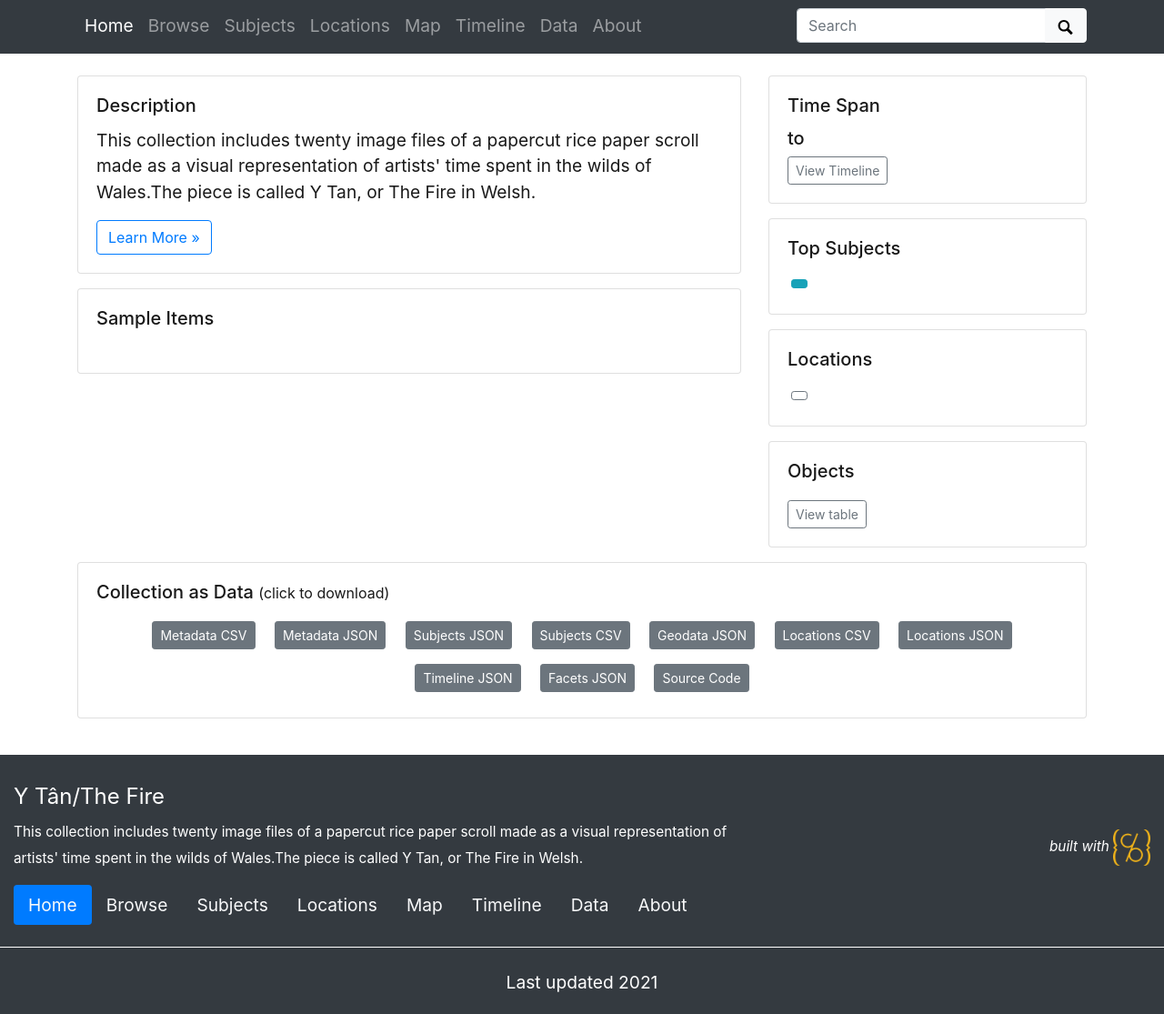
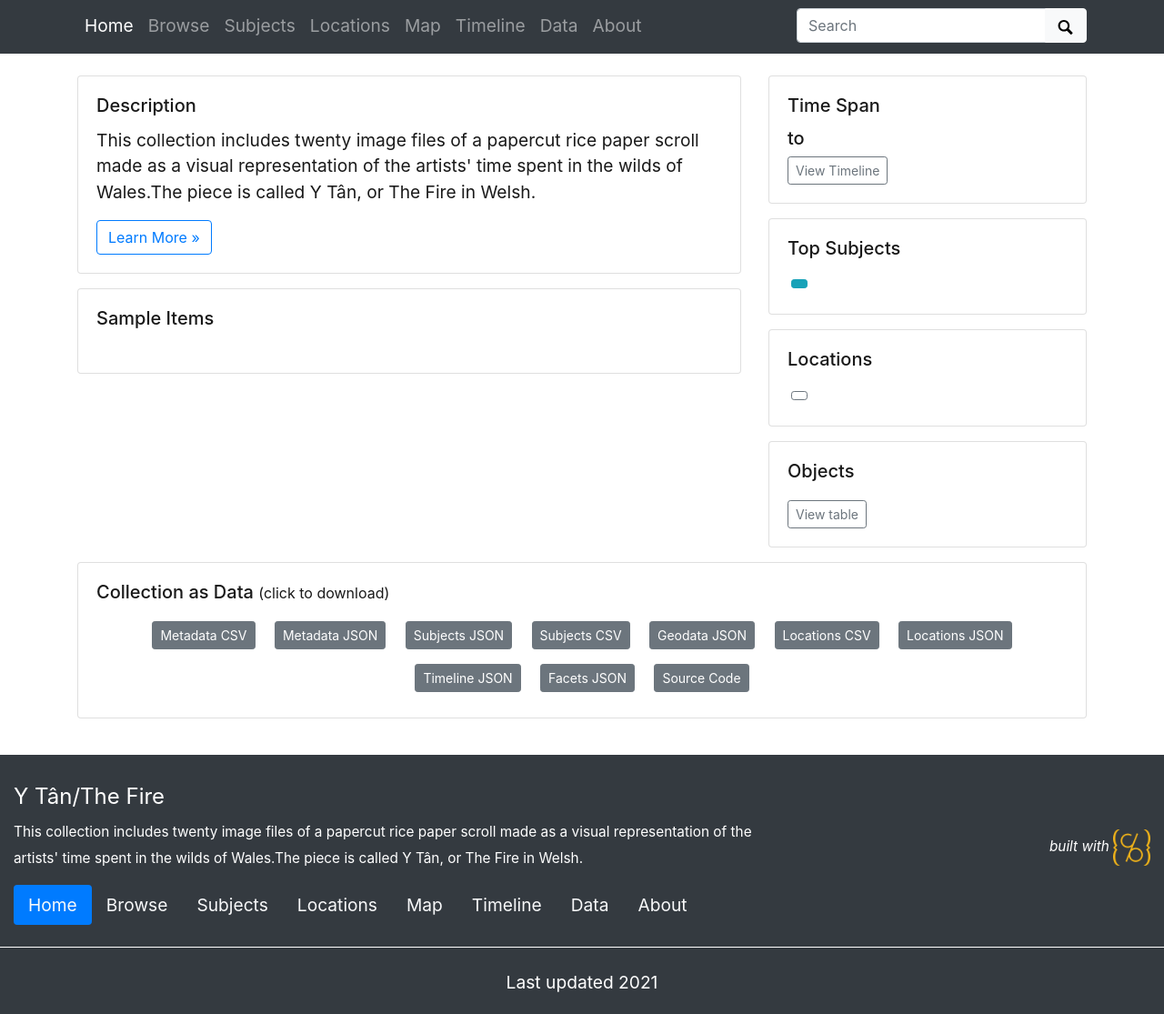
Before and after one commit to aeldridge26/Y-T-n-The-Fire, a Jekyll site: the page built from index.md, in a window 1280 px wide. Shown: the part 343-1458 px from the top of the page at 91% size. Built offline with Jekyll 4.4.1, drawn with Linux system fonts in a browser that asks for light colours.

Commit message:
Updated Settings Description

```diff
--- a/_config.yml
+++ b/_config.yml
@@ -25,7 +25,7 @@
 tagline: Images of papercut rice paper scroll representing the artists' adventures in the wilds of Wales
 # description appears in meta tags and other locations
 # this description might appear in search result lists, keep around 160 characters max
-description: "This collection includes twenty image files of a papercut rice paper scroll made as a visual representation of artists' time spent in the wilds of Wales.The piece is called Y Tan, or The Fire in Welsh."
+description: "This collection includes twenty image files of a papercut rice paper scroll made as a visual representation of the artists' time spent in the wilds of Wales.The piece is called Y Tân, or The Fire in Welsh."
 # creator of the digital collection, to appear in meta tags; we typically use our GitHub usernames but feel free to just use your name
 author: Amelia Eldridge
 
```
